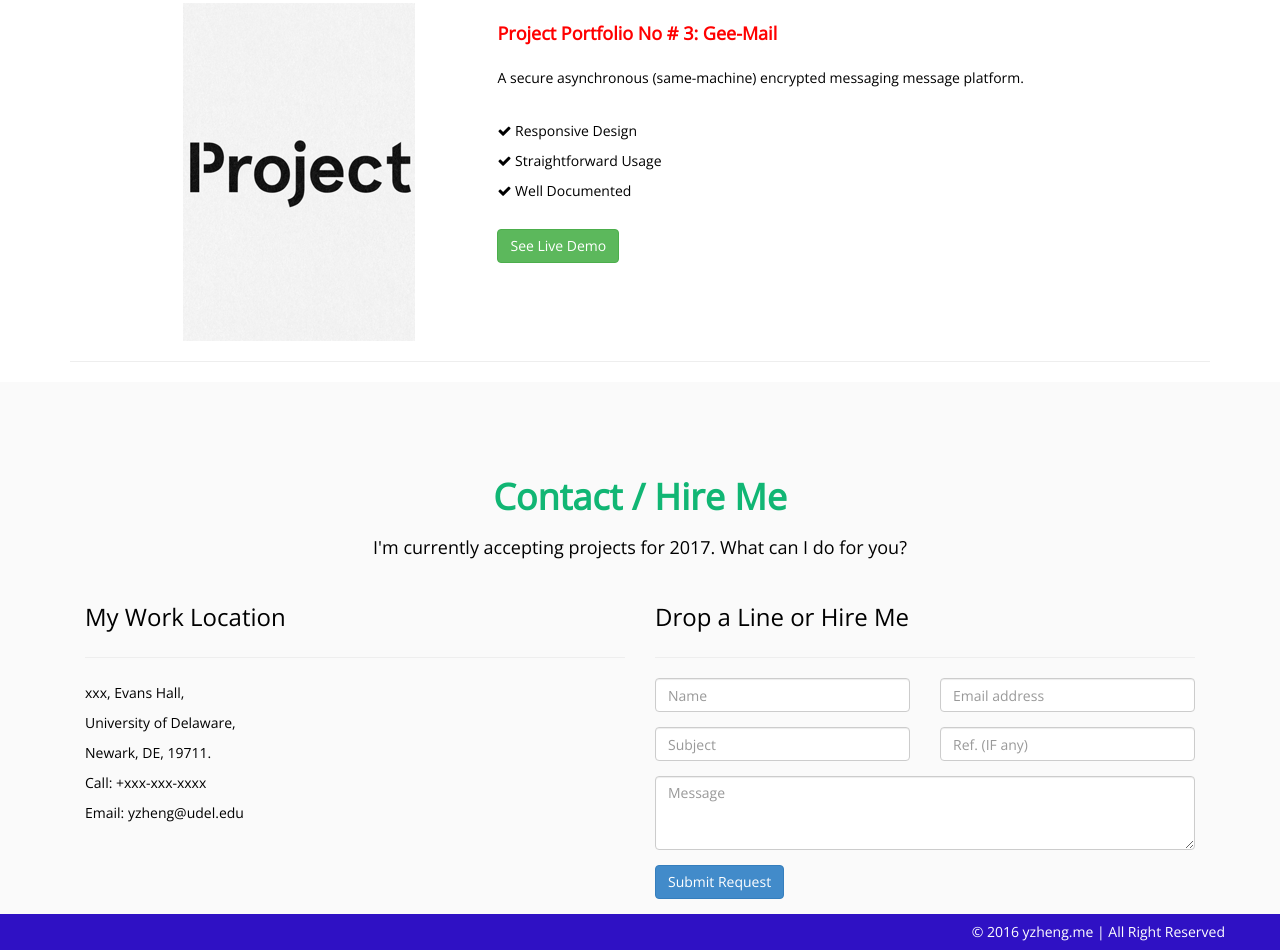
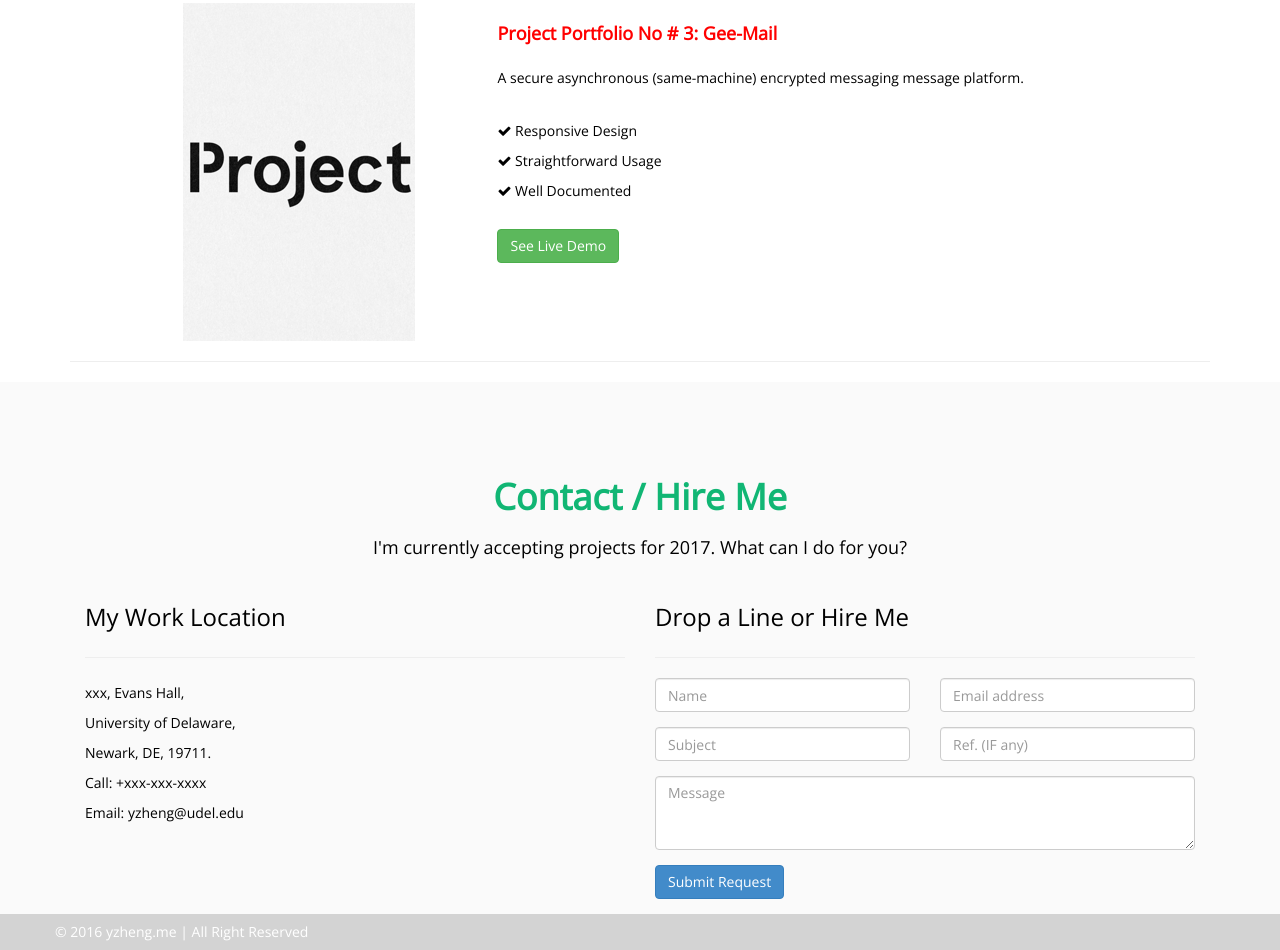
Before and after one commit to yzhengsecure/yzhengsecure.github.io, a plain HTML site: page index.html in a window 1280 px wide. Shown: the part 2445-3395 px from the top of the page. Drawn offline with nearby package versions, Linux system fonts and the light colour scheme.

Commit message:
change footer color

```diff
--- a/assets/css/style.css
+++ b/assets/css/style.css
@@ -199,8 +199,8 @@ color: #FFFFFF;
 
 
 #footer {
-    background-color: #2F11C4;
+    background-color: #D3D3D3;
     color: #fff;
-    text-align: right;
+    text-align: left;
     padding: 10px 30px 10px 30px;
 }
```
